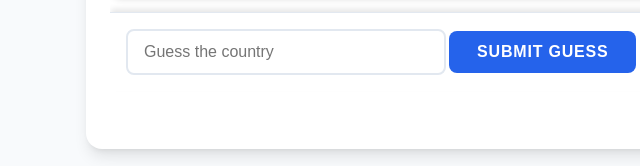
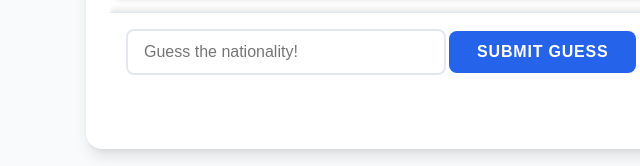
Before and after one commit to Noxileus/Food-Guesser, a plain HTML site: page FoodGuesserFile/GamePage.html in a window 1280 px wide. Shown: the part 631-797 px from the top of the page, 146-786 px from the left. Drawn offline with Linux system fonts and the light colour scheme; no server answers.

Commit message:
Country to nationality
a

```diff
--- a/FoodGuesserFile/GamePage.html
+++ b/FoodGuesserFile/GamePage.html
@@ -36,7 +36,7 @@
             </div>
 
             <div id="guess-container">
-                <input type="text" id="guess-input" placeholder="Guess the country">
+                <input type="text" id="guess-input" placeholder="Guess the nationality!">
                 <button onclick="submitGuess()">Submit Guess</button>
                 <div id="feedback"></div>
                 <script src="script.js"></script>
```
